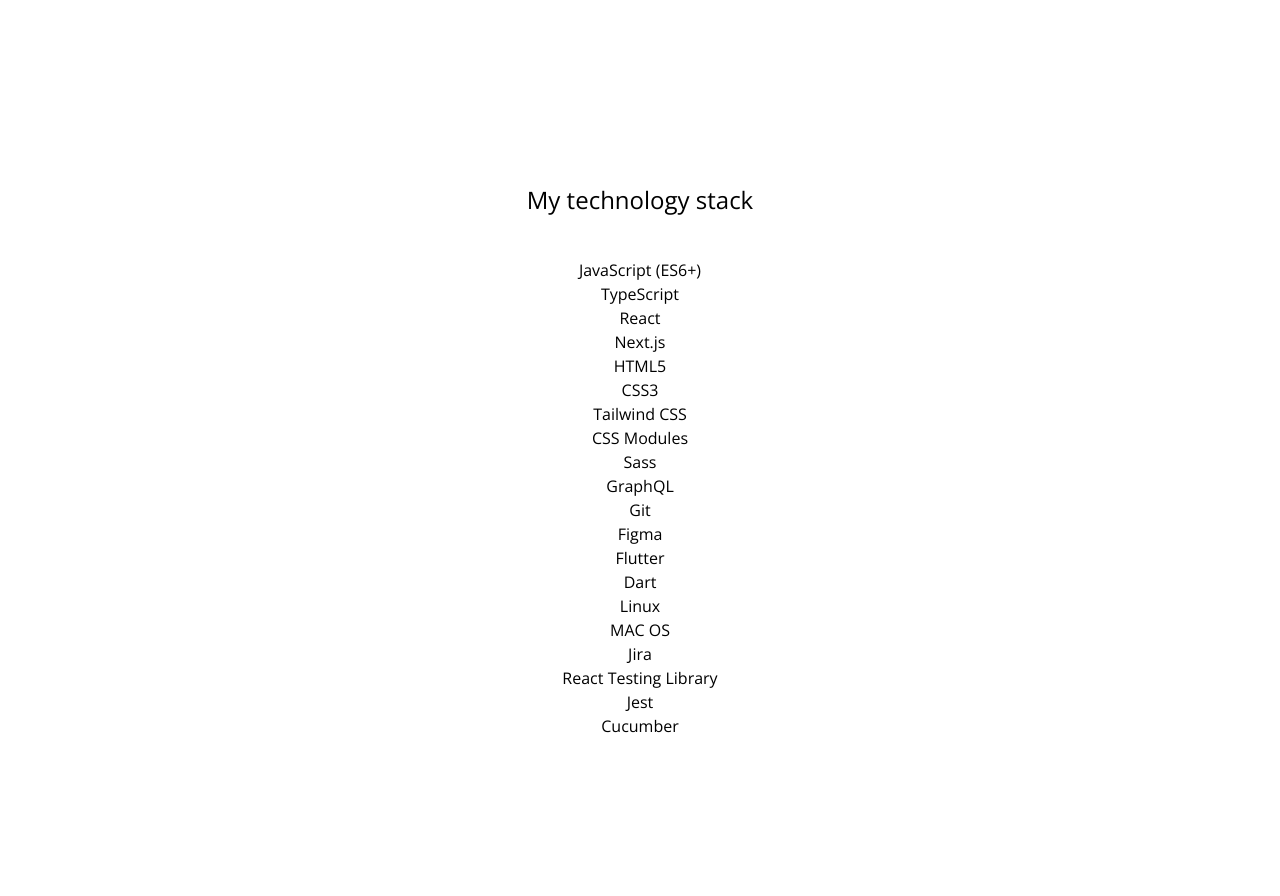
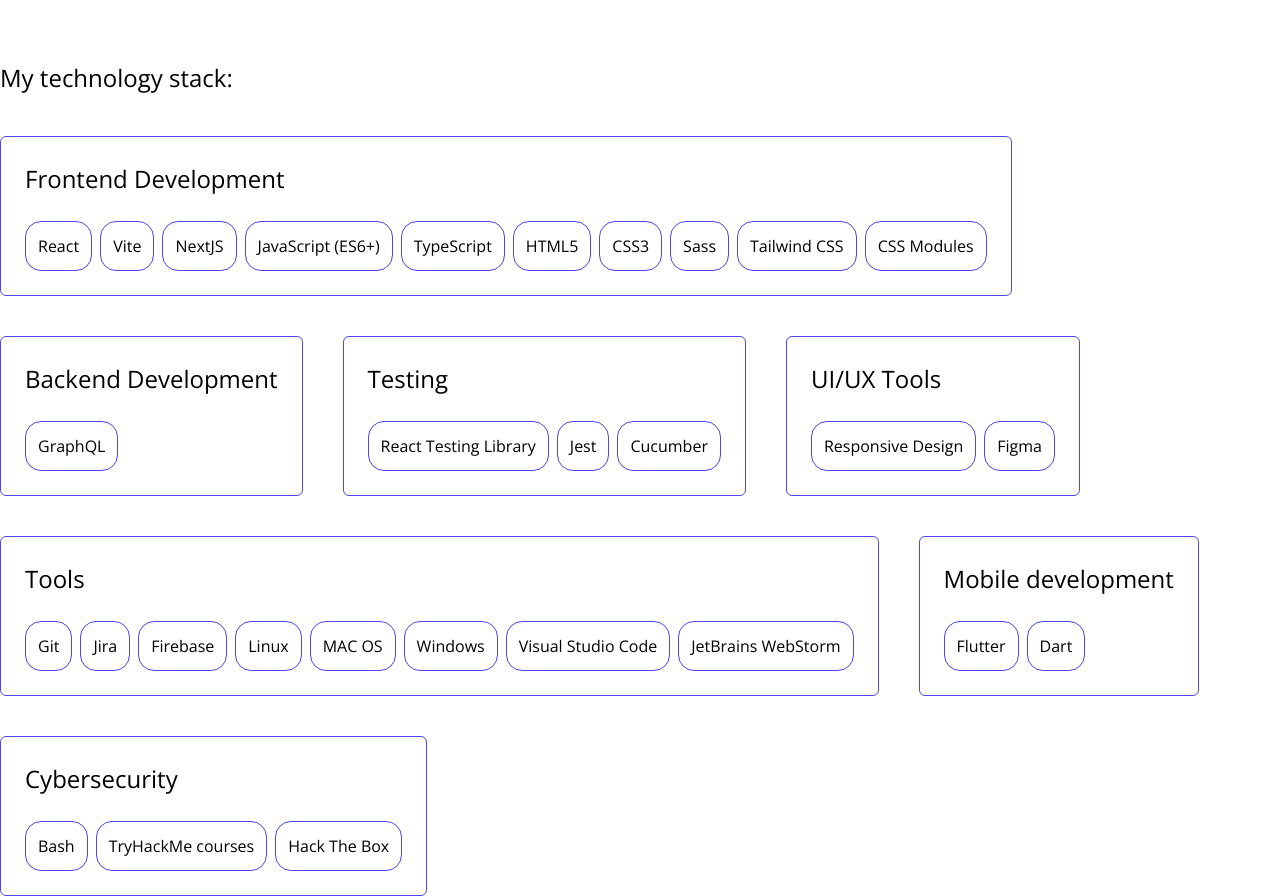
Before and after one commit to rarmand/portfolio, a React (Vite) app: page / in a window 1280 px wide. Shown: the part 1540-2436 px from the top of the page. Before the commit the page ends 2400 px from the top, so only its background shows below. Built offline with nearby package versions, Linux system fonts and the light colour scheme.

Commit message:
created Skills view

```diff
--- a/src/components/Skills.tsx
+++ b/src/components/Skills.tsx
@@ -1,31 +1,46 @@
+import SkillsList from "./ui/SkillsList";
+
 function Skills() {
+  const frontendSkills = [
+    "React",
+    "Vite",
+    "NextJS",
+    "JavaScript (ES6+)",
+    "TypeScript",
+    "HTML5",
+    "CSS3",
+    "Sass",
+    "Tailwind CSS",
+    "CSS Modules",
+  ];
+  const backendSkills = ["GraphQL"];
+  const testingSkills = ["React Testing Library", "Jest", "Cucumber"];
+  const uxUiTools = ["Responsive Design", "Figma"];
+  const tools = [
+    "Git",
+    "Jira",
+    "Firebase",
+    "Linux",
+    "MAC OS",
+    "Windows",
+    "Visual Studio Code",
+    "JetBrains WebStorm",
+  ];
+  const mobileSkills = ["Flutter", "Dart"];
+  const cybersecuritySkills = ["Bash", "TryHackMe courses", "Hack The Box"];
+
   return (
     <section id='skills' className='h-screen flex'>
-      <div className='container m-auto flex flex-col gap-10'>
-        <h3>My technology stack</h3>
+      <div className='container m-auto flex flex-wrap gap-10'>
+        <h3>My technology stack:</h3>
 
-        <ul>
-          <li>JavaScript (ES6+)</li>
-          <li>TypeScript</li>
-          <li>React</li>
-          <li>Next.js</li>
-          <li>HTML5</li>
-          <li>CSS3</li>
-          <li>Tailwind CSS</li>
-          <li>CSS Modules</li>
-          <li>Sass</li>
-          <li>GraphQL</li>
-          <li>Git</li>
-          <li>Figma</li>
-          <li>Flutter</li>
-          <li>Dart</li>
-          <li>Linux</li>
-          <li>MAC OS</li>
-          <li>Jira</li>
-          <li>React Testing Library</li>
-          <li>Jest</li>
-          <li>Cucumber</li>
-        </ul>
+        <SkillsList skills={frontendSkills} name='Frontend Development' />
+        <SkillsList skills={backendSkills} name='Backend Development' />
+        <SkillsList skills={testingSkills} name='Testing' />
+        <SkillsList skills={uxUiTools} name='UI/UX Tools' />
+        <SkillsList skills={tools} name='Tools' />
+        <SkillsList skills={mobileSkills} name='Mobile development' />
+        <SkillsList skills={cybersecuritySkills} name='Cybersecurity' />
       </div>
     </section>
   );
--- /dev/null
+++ b/src/components/ui/SkillBlock.tsx
@@ -0,0 +1,13 @@
+type SkillBlockPropsType = {
+  name: string;
+};
+
+function SkillBlock({ name }: SkillBlockPropsType) {
+  return (
+    <div className='border border-solid border-indigo-600 rounded-2xl p-3'>
+      {name}
+    </div>
+  );
+}
+
+export default SkillBlock;
--- /dev/null
+++ b/src/components/ui/SkillsList.tsx
@@ -0,0 +1,24 @@
+import SkillBlock from "./SkillBlock";
+
+type SkillsListPropsType = {
+  skills: string[];
+  name: string;
+};
+
+function SkillsList({ skills, name }: SkillsListPropsType) {
+  return (
+    <div className='border border-solid border-indigo-600 rounded-md p-6 gap-6 flex flex-col text-left'>
+      <h3 className=''>{name}</h3>
+
+      <ul className='flex flex-row flex-wrap gap-2'>
+        {skills.map((skill) => (
+          <li key={skill}>
+            <SkillBlock name={skill} />
+          </li>
+        ))}
+      </ul>
+    </div>
+  );
+}
+
+export default SkillsList;
```
